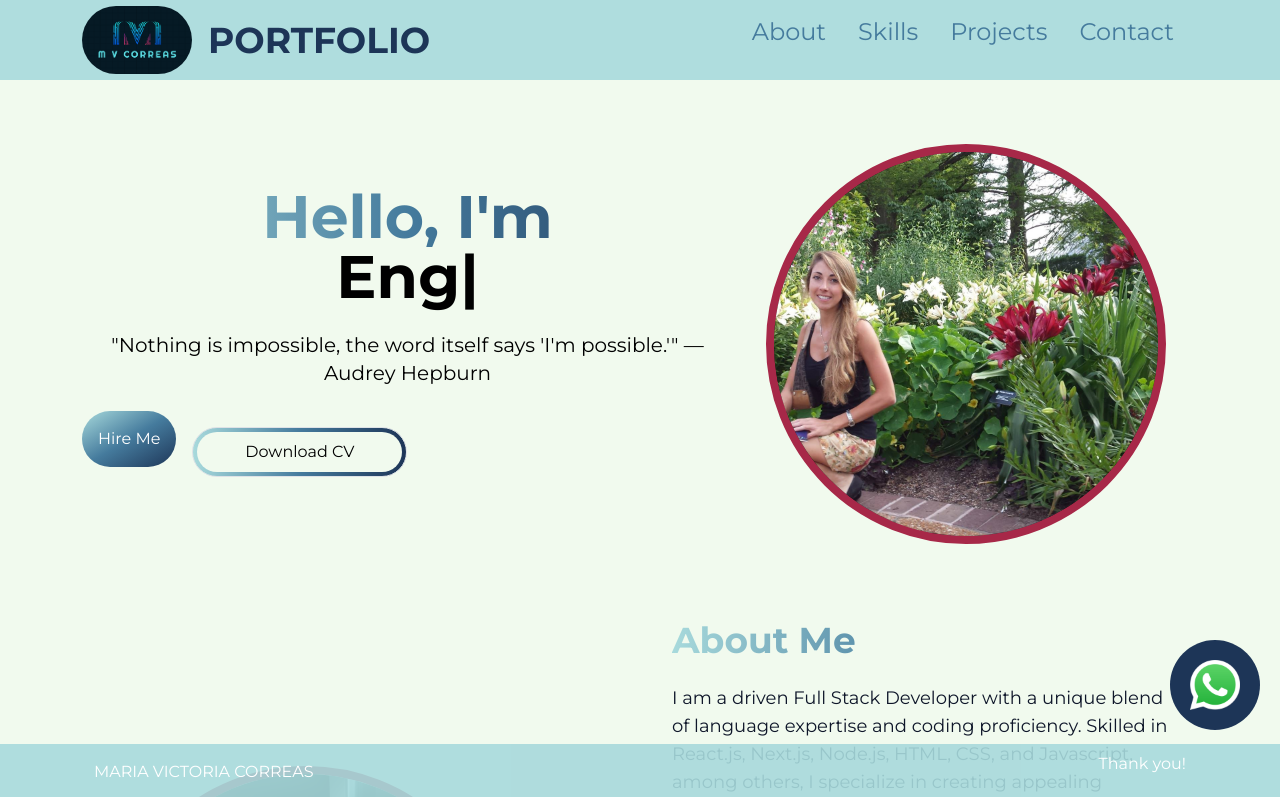
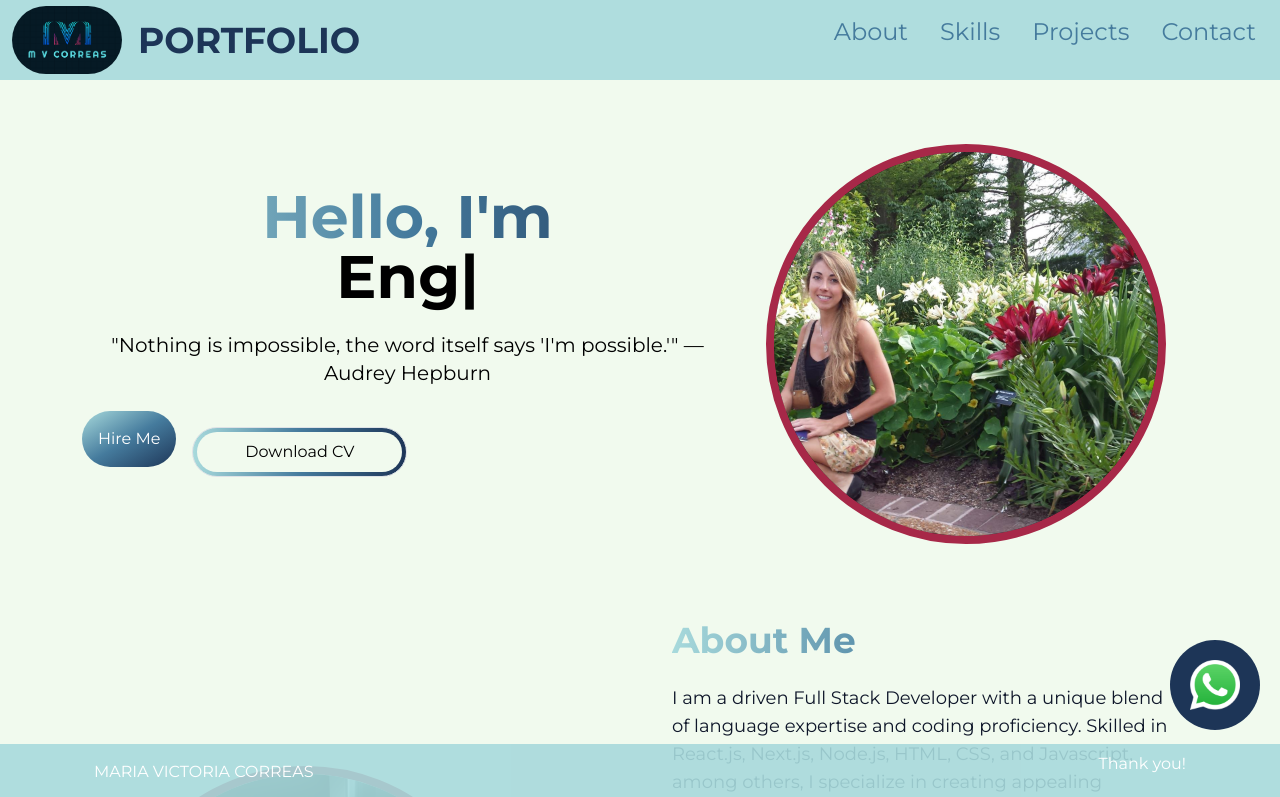
Before and after one commit to MVCorreas/Full-Stack-Portfolio, a Next.js app: page / in a window 1280 px wide. Shown: the top 797 px of the page. Built offline with nearby package versions, Linux system fonts and the light colour scheme.

Commit message:
added container to the logo and link

```diff
--- a/app/Components/NavBar.jsx
+++ b/app/Components/NavBar.jsx
@@ -29,15 +29,15 @@ const Navbar = () => {
   const [navbarOpen, setNavbarOpen] = useState(false);
 
   return (
-    <nav className="fixed top-0 left-0 right-0 z-10 bg-[#a8dadc] bg-opacity-90 h-20">
-    <div className="container mx-auto flex justify-between h-full items-center">
-      <div className="flex items-center">
+    <nav className="fixed mx-auto top-0 left-0 right-0 z-10 bg-[#a8dadc] bg-opacity-90 h-20">
+    <div className="flex lg:py-4 items-center justify-between mx-auto" style={{ height: '100%'}}>
+      <div className="flex container items-center">
         <Image
         src="/Logo.png"
         alt="aboutImage"
         width={110}
         height={110}
-        className="rounded-full left-0 mr-4" />
+        className="rounded-full mr-4" />
         <Link
           href={"/"}
           className="text-2xl md:text-4xl text-[#1d3557] left-30 font-semibold flex items-center"
```
